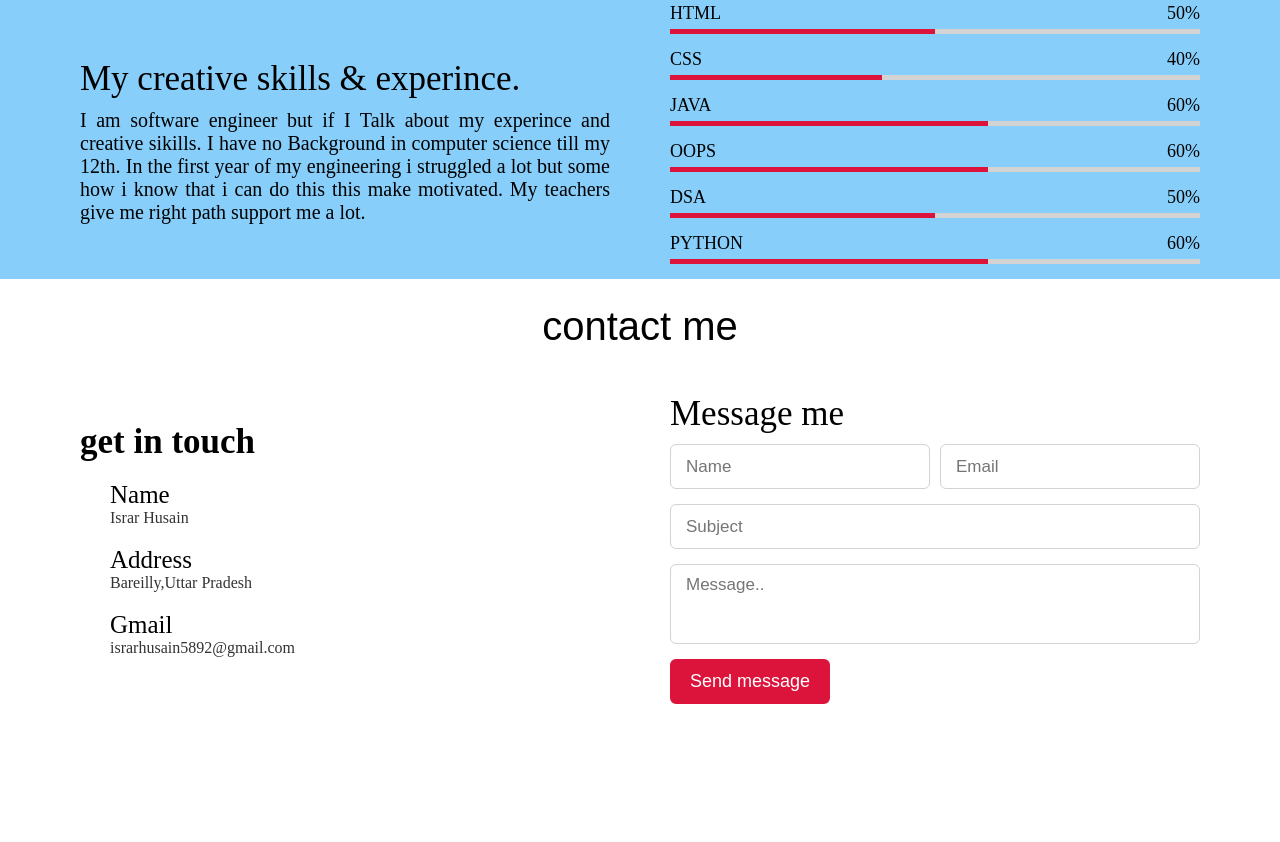
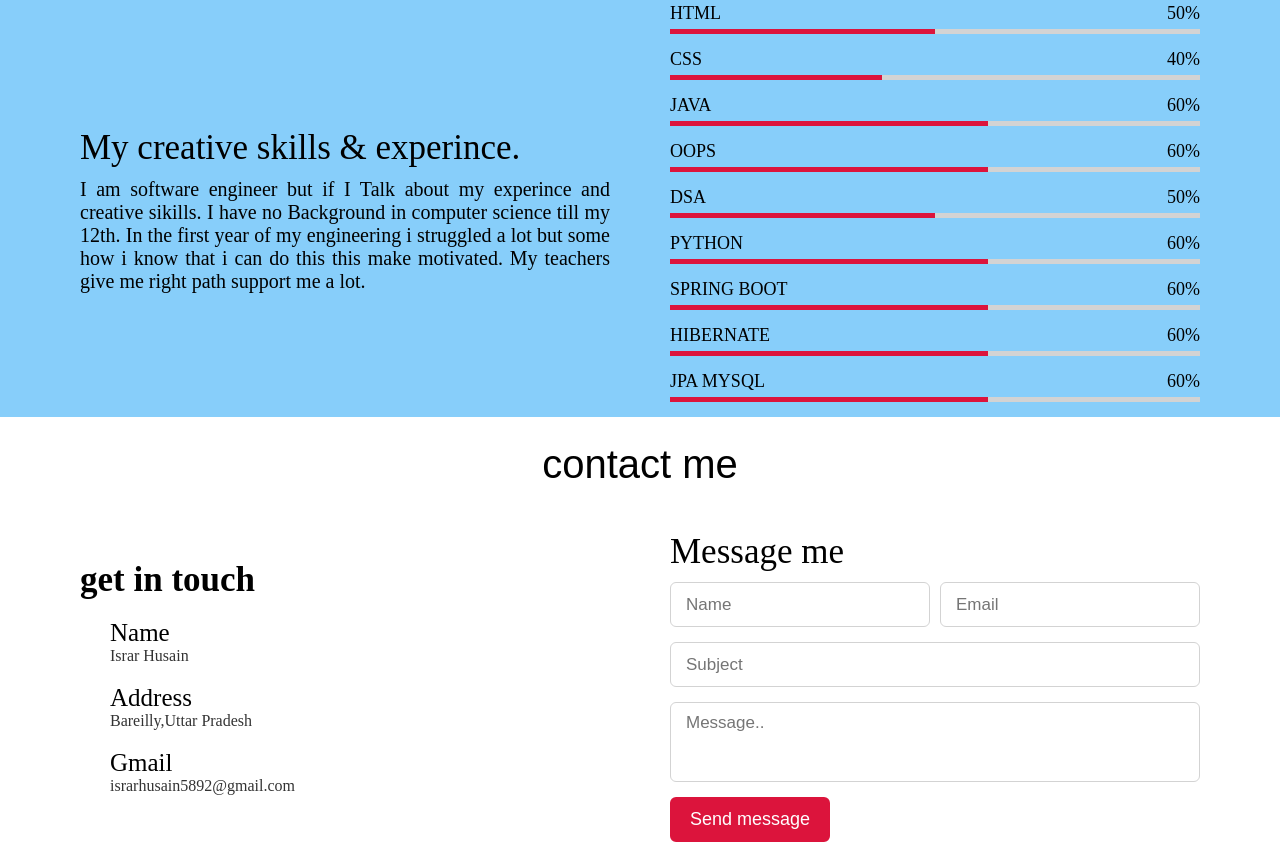
Before and after one commit to israrhusain/fortfolio-website, a plain HTML site: page index.html in a window 1280 px wide. Shown: the part 1218-2060 px from the top of the page. Before the commit the page ends 1922 px from the top, so only its background shows below. Drawn offline with Linux system fonts and the light colour scheme.

Commit message:
Update index.html

```diff
--- a/index.html
+++ b/index.html
@@ -102,6 +102,30 @@
                     </div>
                     <div class="line PYTHON"></div>
                 </div>
+
+                <div class="bars">
+                    <div class="info">
+                        <span>SPRING BOOT</span>
+                        <span>60%</span>
+                    </div>
+                    <div class="line PYTHON"></div>
+                </div>
+
+                <div class="bars">
+                    <div class="info">
+                        <span>HIBERNATE</span>
+                        <span>60%</span>
+                    </div>
+                    <div class="line PYTHON"></div>
+                </div>
+
+                <div class="bars">
+                    <div class="info">
+                        <span>JPA MYSQL</span>
+                        <span>60%</span>
+                    </div>
+                    <div class="line PYTHON"></div>
+                </div>
         </div>
 
 
```
